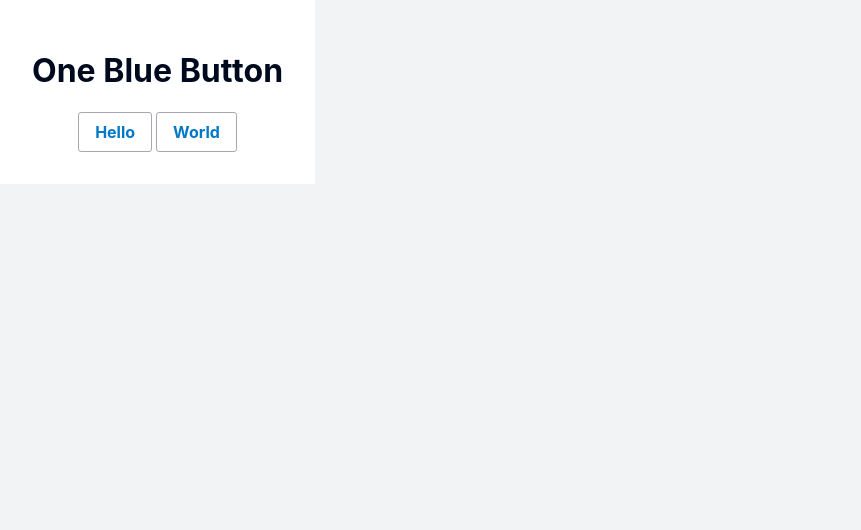
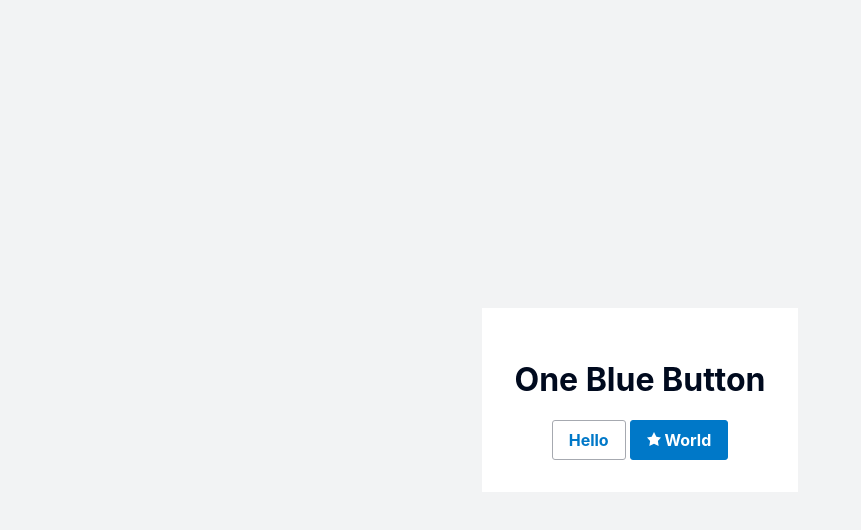
Before and after one commit to jakefb/frontend-test, a React app: page / in a window 1280 px wide. Shown: the whole page, without its empty margins (0-861 px from the left). Built offline with nearby package versions, Linux system fonts and the light colour scheme.

Commit message:
Add submission

```diff
--- a/src/components/Button.js
+++ b/src/components/Button.js
@@ -17,12 +17,59 @@ const star = (
   </svg>
 );
 
+const ButtonIcon = props => {
+  if (props.isFavourite) {
+    return (
+      <React.Fragment>
+        {star} {props.children}
+      </React.Fragment>
+    );
+  }
+  return props.children;
+};
+
 const Button = props => {
-  return (
-    <button className={`c-button`} onClick={props.onClick}>
-      {props.children}
-    </button>
-  );
+  let buttonClass;
+
+  if (props.isFavourite) {
+    buttonClass = 'c-button c-button-blue';
+  } else {
+    buttonClass = 'c-button';
+  }
+
+  if (props.isLink) {
+    let rel;
+
+    /** if isExternalLink is true prevent new page from having access to 'window.opener' */
+    if (props.isExternalLink) {
+      rel = 'external noopener noreferrer';
+    }
+
+    return (
+      <a
+        className={buttonClass}
+        onClick={props.onClick}
+        target={props.target}
+        rel={rel}
+        href={props.href}
+      >
+        <ButtonIcon isFavourite={props.isFavourite}>{props.children}</ButtonIcon>
+      </a>
+    );
+  } else {
+    return (
+      <button className={buttonClass} onClick={props.onClick}>
+        <ButtonIcon isFavourite={props.isFavourite}>{props.children}</ButtonIcon>
+      </button>
+    );
+  }
+};
+
+ButtonIcon.propTypes = {
+  children: PropTypes.node,
+
+  /** isFavourite */
+  isFavourite: PropTypes.bool,
 };
 
 Button.propTypes = {
--- a/src/index.js
+++ b/src/index.js
@@ -8,6 +8,7 @@ import './scss/components.scss';
 class App extends React.Component {
   render() {
     return (
+      <div className="wrapper">
         <div className="container app-index">
           <h1>One Blue Button</h1>
           <Button
@@ -18,7 +19,16 @@ class App extends React.Component {
             Hello
           </Button>
           &nbsp;
-        <Button>World</Button>
+          <Button
+            isLink={true}
+            isExternalLink
+            isFavourite
+            target="_blank"
+            href="https://www.xero.com/nz/"
+          >
+            World
+          </Button>
+        </div>
       </div>
     );
   }
--- a/src/scss/components.scss
+++ b/src/scss/components.scss
@@ -12,6 +12,7 @@ $grey-4: #e6e7e9;
 $white: #ffffff;
 
 $blue: #0078c8;
+$blue-dark: #005b99;
 $red: #dc3246;
 $green: #00823c;
 
@@ -39,6 +40,14 @@ $border-radius: 3px;
  **/
 
 @import 'normalize';
+
+.wrapper {
+  width: 100vw;
+  height: 100vh;
+  display: flex;
+  align-items: center;
+  justify-content: center;
+}
 
 /**
  * 4. Typography
@@ -102,7 +111,20 @@ h4 {
 }
 
 .c-button-blue {
+  border: 1px solid $blue;
+  background-color: $blue;
+  color: $white;
+  &:active,
+  &:focus {
+    outline: solid $blue-dark 2px;
+  }
+  &:hover {
+    background: $blue-dark;
+  }
 }
 
 .c-icon {
+  width: 14px;
+  height: 14px;
+  fill: $white;
 }
```
Also changed, not shown: answers/1-setup.md (+2 -0 lines), answers/2-tooling.md (+34 -0 lines), answers/3-code-review.md (+8 -0 lines), answers/4-javascript.md (+2 -0 lines), src/components/__tests__/Button-test.js (+92 -8 lines), 3 other files. Lines whose indentation alone changed are shown as unchanged.
